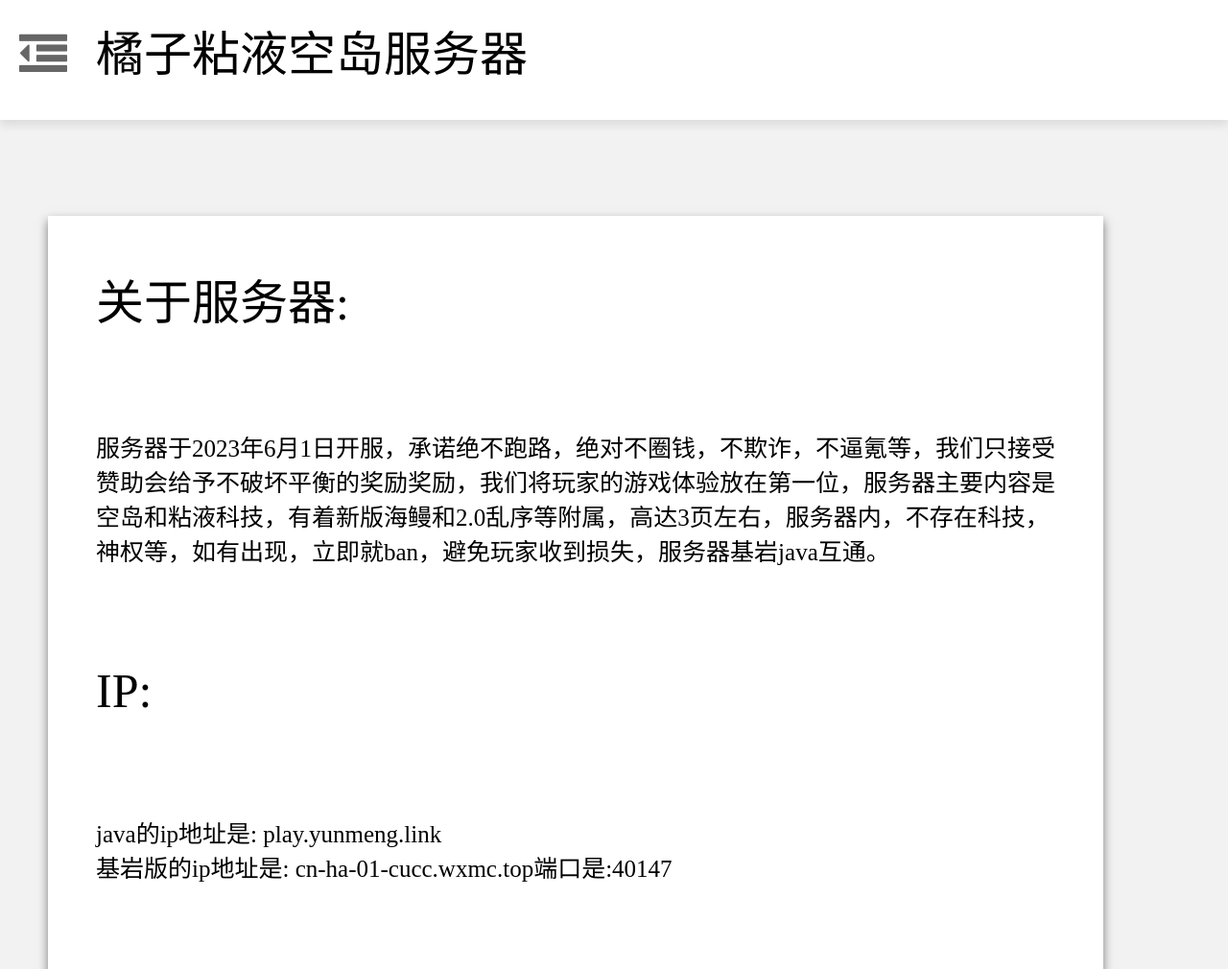
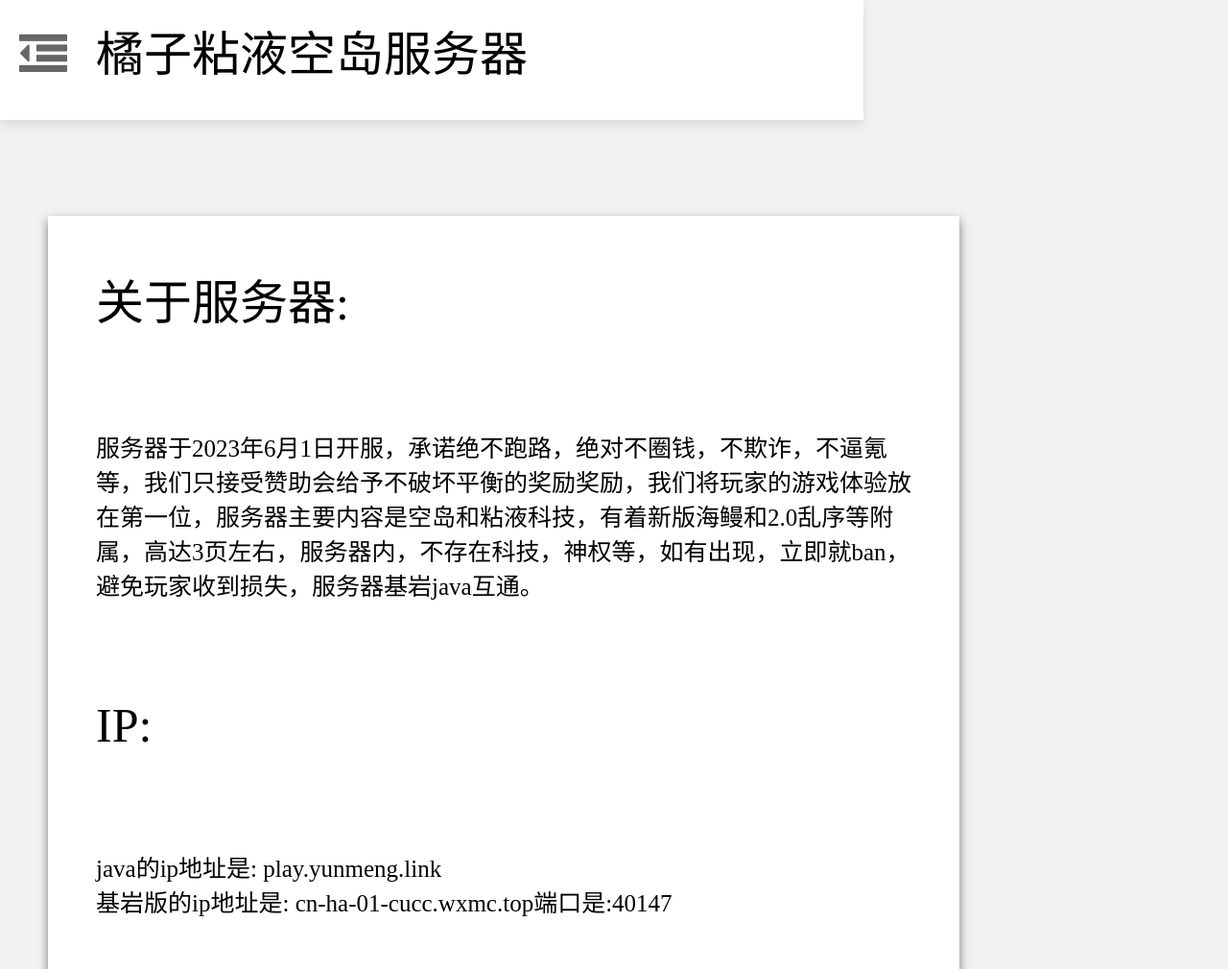
Before and after one commit to yunmengyyds/yunmengyyds.github.io, a plain HTML site: page index.html in a window 1280 px wide. Shown: the top 1010 px of the page at 96% size. Drawn offline with Linux system fonts and the light colour scheme; no server answers.

Commit message:
Update index.css

```diff
--- a/css/index.css
+++ b/css/index.css
@@ -15,7 +15,7 @@ body {
 .navbar {
 	/* 相对定位 */
 	position: relative;
-	width: 100%;
+	width: 900px;
 	height: 125px;
 	line-height: 50px;
 	background-color: #fff;
@@ -105,7 +105,7 @@ body {
 }
 .nr {
     height: 1300px;
-    width: 1100px;
+    width: 950px;
     margin-left: 50px;
     margin-top: 100px;
     background-color: white;
```
